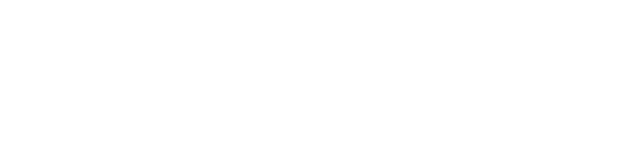
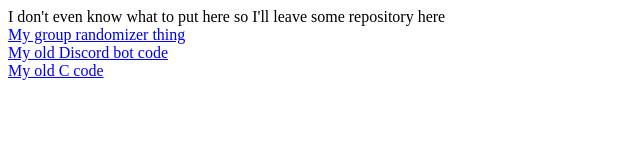
Before and after one commit to Aikoyori/aourueria.github.io, a plain HTML site: page index.html in a window 1280 px wide. Shown: the whole page, without its empty margins (0-640 px from the left). Drawn offline with Linux system fonts and the light colour scheme.

Commit message:
blank page is gone 🦀

```diff
--- a/index.html
+++ b/index.html
@@ -4,9 +4,13 @@
     <meta charset="UTF-8">
     <meta name="viewport" content="width=device-width, initial-scale=1.0">
     <meta http-equiv="X-UA-Compatible" content="ie=edge">
-    <title>Document</title>
+    <title>QrtZ's Open Source Page</title>
 </head>
 <body>
-
+    I don't even know what to put here so I'll leave some repository here
+    <br>
+    <a href="https://github.com/QQrtZZ/28-random">My group randomizer thing</a><br>
+    <a href="https://github.com/QQrtZZ/LitchBot">My old Discord bot code</a><br>
+    <a href="https://github.com/QQrtZZ/MyCSourceThing">My old C code</a><br>
 </body>
 </html>
```
